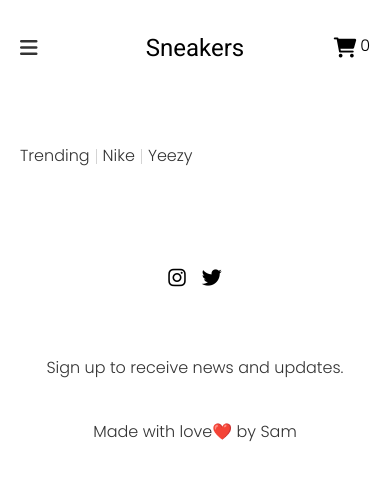
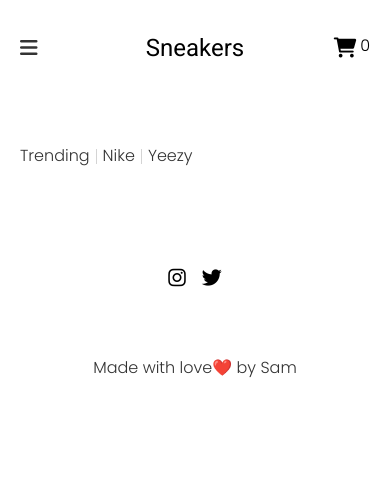
Before and after one commit to Samuel-Anumudu/sneakers-ecommerce, a Vue app: page / in a window 390 px wide. Shown: the top 480 px of the page. Built offline with nearby package versions, Linux system fonts and the light colour scheme; no server answers.

Commit message:
edited footer component

```diff
--- a/src/components/Footer.vue
+++ b/src/components/Footer.vue
@@ -7,7 +7,7 @@
         <span class="fa-brands fa-instagram text-xl cursor-pointer"></span>
         <span class="fa-brands fa-twitter text-xl cursor-pointer"></span>
       </div>
-      <div class="signup text-center font-Poppins pb-10">
+      <div class="signup text-center font-Poppins pb-10 hidden lg:block">
         <p class="font-light">Sign up to receive news and updates.</p>
       </div>
       <div class="form-control hidden lg:block">
```
